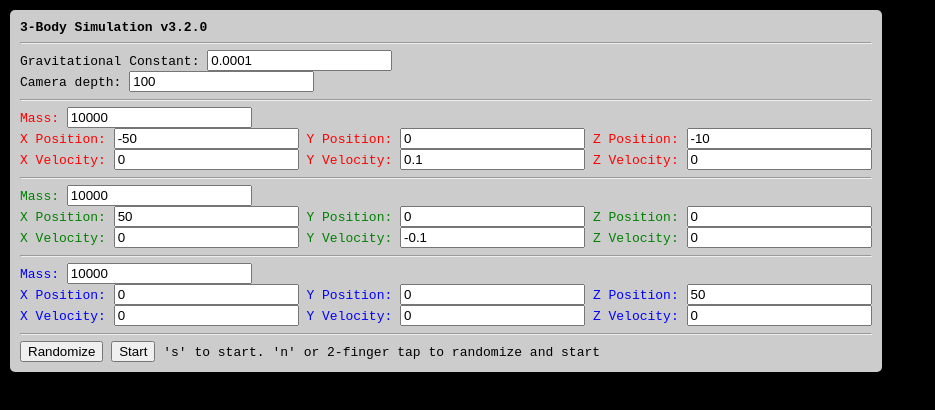
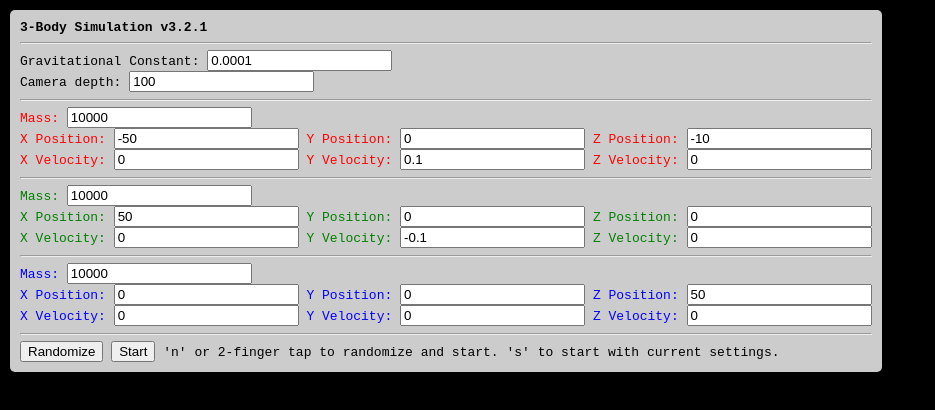
Before and after one commit to dashih/3-body, a plain HTML site: page index.html in a window 1280 px wide. Shown: the whole page, without its empty margins (0-935 px from the left). Drawn offline with Linux system fonts and the light colour scheme.

Commit message:
UI instructions tweak

```diff
--- a/index.html
+++ b/index.html
@@ -13,7 +13,7 @@
 
 <body>
   <div id="control-panel" class="control-panel">
-    <label><b>3-Body Simulation v3.2.0</b></label>
+    <label><b>3-Body Simulation v3.2.1</b></label>
     <hr />
     <label>Gravitational Constant: <input type="number" id="gravConst" value="0.0001"></label><br>
     <label>Camera depth: <input type="number" id="camDepth" value="100"></label>
@@ -50,7 +50,7 @@
     <hr />
     <button onclick="randomize()">Randomize</button>
     <button onclick="startSimulation()">Start</button>
-    <label>'s' to start. 'n' or 2-finger tap to randomize and start</label>
+    <label>'n' or 2-finger tap to randomize and start. 's' to start with current settings.</label>
   </div>
 
   <div id="hidden-panel" class="hidden-panel">
```
